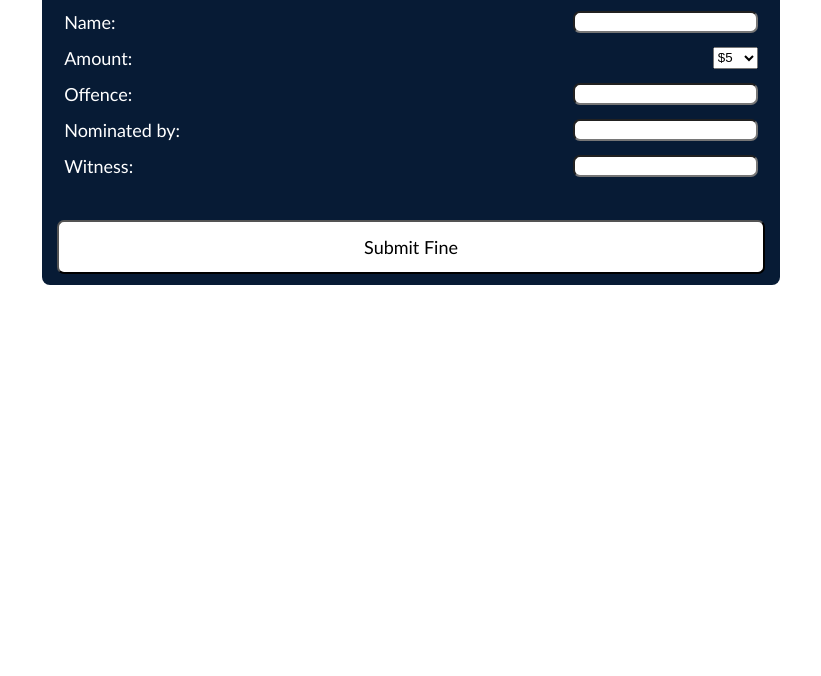
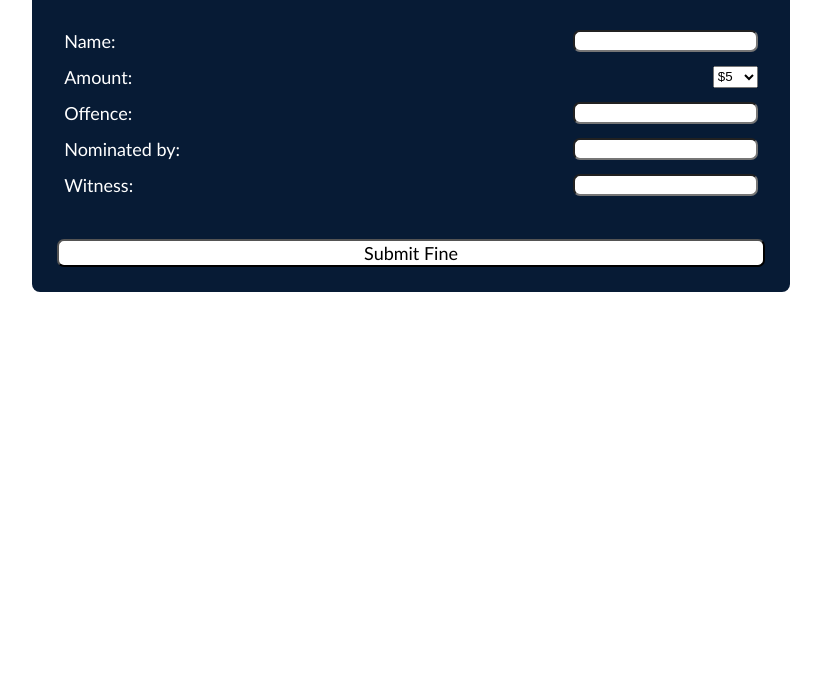
Before and after one commit to Ume06/spoc-fines, a plain HTML site: page index.html in a window 1280 px wide. Shown: the part 124-800 px from the top of the page, without its empty margins (229-1050 px from the left). Drawn offline with Linux system fonts and the light colour scheme.

Commit message:
- Update formatting

```diff
--- a/index.html
+++ b/index.html
@@ -4,11 +4,11 @@
 		<meta charset="UTF-8" />
 		<meta http-equiv="X-UA-Compatible" content="IE=edge" />
 		<meta name="viewport" content="width=device-width, initial-scale=1.0" />
-		<title>Document</title>
+		<title>SPOC Fine Submission</title>
+		<link rel="icon" href="./images/spoc logo.png">
 	</head>
 	<body>
 		<form id="form">
-			<fieldset>
 				<legend>
           <img src="./images/spoc logo.png" alt="spoc water polo club logo" width="10%" height="auto">
           SPOC Fine Submission Form
@@ -43,7 +43,6 @@
 					<input type="text" id="witness" name="Witness" />
 				</div>
 				<button type="submit" id="submit">Submit Fine</button>
-			</fieldset>
 		</form>
 	</body>
 	<style>
@@ -63,17 +62,14 @@
 		form {
 			display: flex;
 			justify-content: center;
+			flex-direction: column;
       background: #071B35;
 			margin-left: auto;
 			margin-right: auto;
 			border-radius: 8px;
+			padding: 2% 2% 2% 2%;
 		}
-		fieldset {
-			display: flex;
-			flex-direction: column;
-			border-radius: 7px;
-			border-width: 0px;
-		}
+
 		.form-element {
 			display: flex;
 			justify-content: space-between;
@@ -86,7 +82,6 @@
 
 		button {
 			margin-top: 5%;
-			padding: 2%;
       font-family: 'Gill Sans', 'Gill Sans MT', Calibri, 'Trebuchet MS', sans-serif;
 			font-size: large;
 			border-radius: 7px;
```
